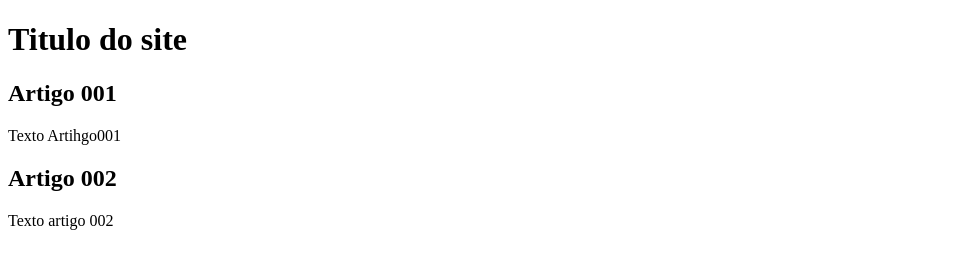
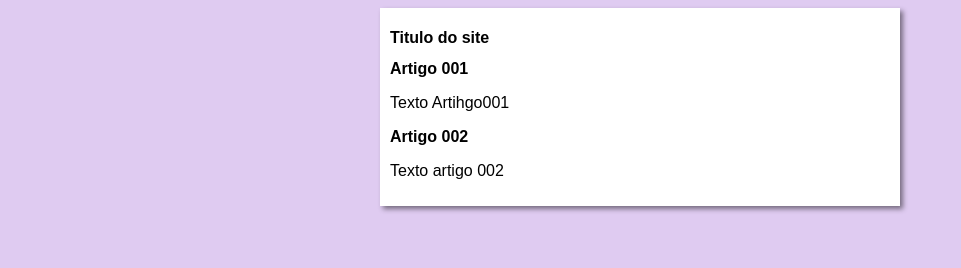
Before and after one commit to DaviMartinss/projeto-site, a plain HTML site: page index.html in a window 1280 px wide. Shown: the whole page, without its empty margins (0-961 px from the left). Drawn offline with Linux system fonts and the light colour scheme.

Commit message:
Iniciei o design

```diff
--- /dev/null
+++ b/estilos/style.css
@@ -0,0 +1,16 @@
+* {
+    font-family: Arial, Arial, Helvetica, sans-serif;
+    font-size: 16px;
+}
+
+body{
+    background-color: rgb(223, 203, 241);
+}
+
+main{
+    background-color: white;
+    width: 500px;
+    margin: auto;
+    padding: 10px;
+    box-shadow: 3px 3px 5px rgba(0, 0, 0, 0.473);
+}
--- a/index.html
+++ b/index.html
@@ -5,6 +5,7 @@
     <meta http-equiv="X-UA-Compatible" content="IE=edge">
     <meta name="viewport" content="width=device-width, initial-scale=1.0">
     <title>Titulo do site</title>
+    <link rel="stylesheet" href="estilos/style.css">
 </head>
 <body>
     <main>
```
